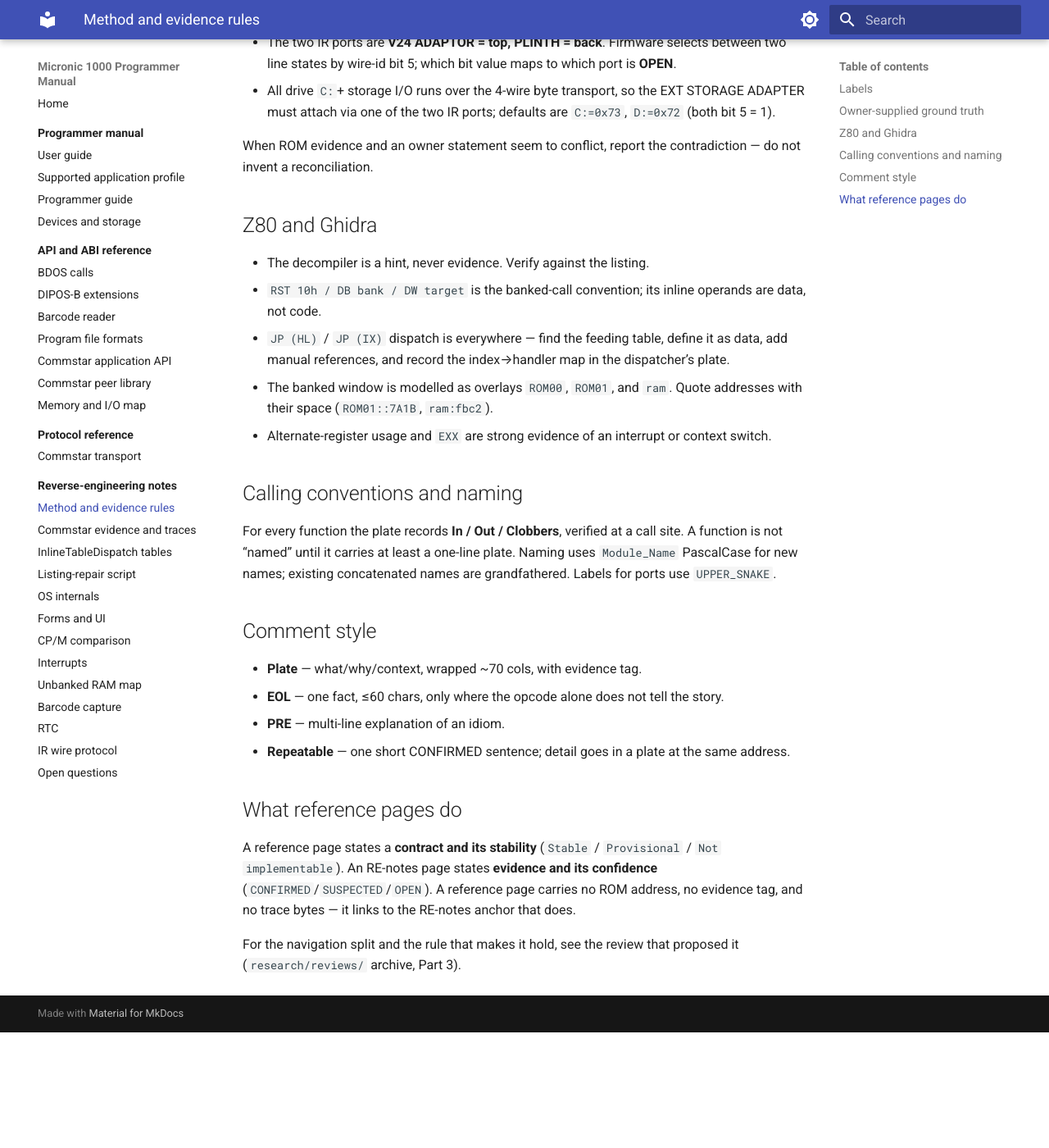
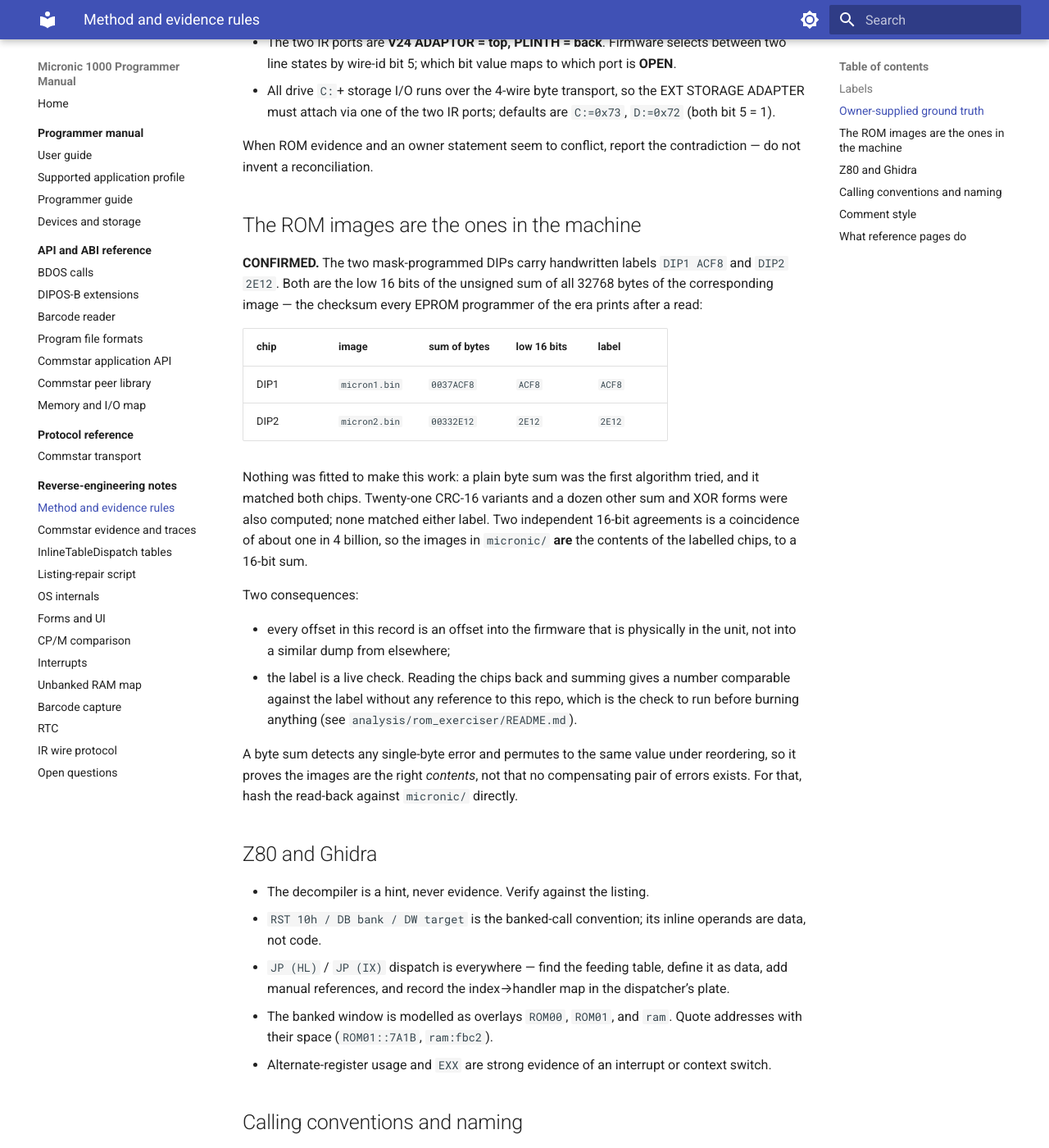
Before and after one commit to philpem/micronic1000, an MkDocs documentation site: the page built from doc/re-notes/method.md, in a window 1280 px wide and 1400 px high, scrolled down 1124 px. Shown: the whole window at 82% size. Built offline with MkDocs 1.6.1 and Material for MkDocs 9.7.7, drawn with Linux system fonts in a browser that asks for light colours; before the commit the page ends 2383 px from its top, so only the background shows below that.

Commit message:
analysis: ROM exerciser for LINK_STATUS, and ROM image provenance
Thirteen instrumented runs of external stimulus could not move the
handheld off its own burst.  The rule that explains all of them turns on
LINK_STATUS bit 6 (HSBUSY), which the firmware waits on at ROM00:32F3 and
which no amount of probing from outside the latch boundary can observe.
This reaches it from the inside.

analysis/rom_exerciser/ builds a patched ROM00 that replaces the cold-boot
entry, opens a frame exactly as LinkBlockTx does, and then streams
LINK_STATUS onto the IR line one byte per sample for as long as it is
powered.  It calls the firmware's own LinkPortSelect, LinkProbe,
LinkPresent and LinkWaitReady rather than reimplementing them, so the latch
sequence cannot drift from the real transmit path -- which is also why it
fits in 88 bytes, in the 7E96-7FF9 filler block.  90 bytes differ from the
original; ROM01 is untouched.  268 bytes of the block remain for follow-ups.

build.py refuses to patch unless the filler block is empty and 014B still
holds the cold-boot prologue byte for byte, and never modifies the original.
Validated in the emulator, where the port log matches LinkBlockTx access
for access; the synthetic controller always reports 80h, so only the path is
validated, which was the intent.

Also: the chips' handwritten labels DIP1 ACF8 and DIP2 2E12 are the low 16
bits of the plain unsigned byte sum of micron1.bin and micron2.bin.  A byte
sum was the first algorithm tried and matched both; twenty-one CRC-16
variants and a dozen other forms matched neither.  The images in micronic/
are therefore the contents of the labelled chips, so every offset in this
record is an offset into the firmware physically in the unit -- and the
label is a check that can be run against a read-back without reference to
this repo.  Recorded in doc/re-notes/method.md.

boot_hw.py takes MICRONIC_ROM0 so a patched image can be validated before
anything is burned; the default is unchanged.  It also creates /tmp/opencode
before writing the port log, which otherwise crashes the run at the end.

Co-Authored-By: Claude Opus 5 <noreply@anthropic.com>
Claude-Session: https://claude.ai/code/session_01QBz9pn8cwR4hKVMeDTvs7x

```diff
--- a/doc/re-notes/method.md
+++ b/doc/re-notes/method.md
@@ -48,6 +48,39 @@ The owner has the hardware and is the arbiter when ROM evidence is silent:
 When ROM evidence and an owner statement seem to conflict, report the
 contradiction — do not invent a reconciliation.
 
+## The ROM images are the ones in the machine
+
+**CONFIRMED.**  The two mask-programmed DIPs carry handwritten labels
+`DIP1 ACF8` and `DIP2 2E12`.  Both are the low 16 bits of the unsigned sum
+of all 32768 bytes of the corresponding image — the checksum every EPROM
+programmer of the era prints after a read:
+
+| chip   | image         | sum of bytes | low 16 bits | label  |
+|--------|---------------|--------------|-------------|--------|
+| DIP1   | `micron1.bin` | `0037ACF8`   | `ACF8`      | `ACF8` |
+| DIP2   | `micron2.bin` | `00332E12`   | `2E12`      | `2E12` |
+
+Nothing was fitted to make this work: a plain byte sum was the first
+algorithm tried, and it matched both chips.  Twenty-one CRC-16 variants and
+a dozen other sum and XOR forms were also computed; none matched either
+label.  Two independent 16-bit agreements is a coincidence of about one in
+4 billion, so the images in `micronic/` **are** the contents of the labelled
+chips, to a 16-bit sum.
+
+Two consequences:
+
+* every offset in this record is an offset into the firmware that is
+  physically in the unit, not into a similar dump from elsewhere;
+* the label is a live check.  Reading the chips back and summing gives a
+  number comparable against the label without any reference to this repo,
+  which is the check to run before burning anything (see
+  `analysis/rom_exerciser/README.md`).
+
+A byte sum detects any single-byte error and permutes to the same value
+under reordering, so it proves the images are the right *contents*, not that
+no compensating pair of errors exists.  For that, hash the read-back against
+`micronic/` directly.
+
 ## Z80 and Ghidra
 
 * The decompiler is a hint, never evidence. Verify against the listing.
```
Also changed, not shown: analysis/rom_exerciser/README.md (added, +114 -0 lines), 4 other files.
